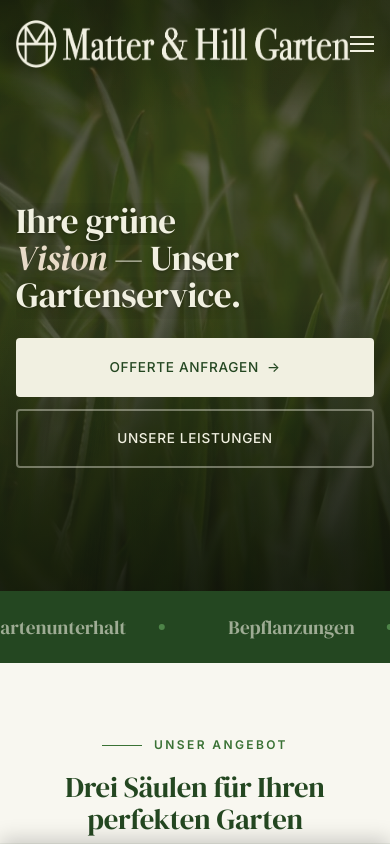
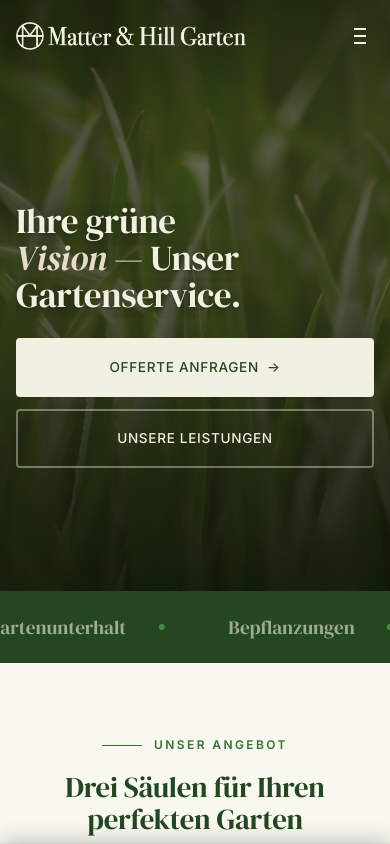
Before and after one commit to leitung-gif/matterundhill, a plain HTML site: page index.html in a window 390 px wide. Shown: the top 844 px of the page. Drawn offline with nearby package versions, Linux system fonts and the light colour scheme.

Commit message:
fix: mobile header - smaller logo, hamburger padding for spacing

```diff
--- a/css/style.css
+++ b/css/style.css
@@ -1655,8 +1655,12 @@ section {
   }
 
   .nav { display: none; }
-  .hamburger { display: flex; }
+  .hamburger { display: flex; padding: 0.5rem; }
   .sticky-cta { display: block; }
+
+  .header__logo img {
+    height: 28px;
+  }
 
   /* Add bottom padding so sticky CTA doesn't overlap content */
   body {
```
